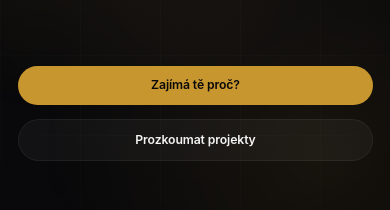
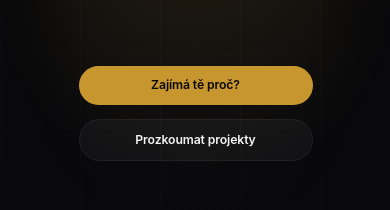
Before and after one commit to Peter-Pix/petrpiskacek.online, a Next.js app: page / in a window 390 px wide. Shown: the part 443-653 px from the top of the page. Built offline with nearby package versions, Linux system fonts and the light colour scheme; no server answers.

Commit message:
fix: contain hero gold gradient to center, cap buttons at 60vw on mobile

```diff
--- a/src/app/globals.css
+++ b/src/app/globals.css
@@ -192,7 +192,14 @@
   font-size: 0.875rem;
   font-weight: 600;
   letter-spacing: -0.01em;
-  transition: all 0.25s cubic-bezier(0.4, 0, 0.2, 1);
+  transition: all 0.4s cubic-bezier(0.4, 0, 0.2, 1);
+  max-width: 60vw;
+}
+
+@media (min-width: 640px) {
+  .btn-apple {
+    max-width: none;
+  }
 }
 
 .btn-apple-primary {
@@ -302,9 +309,10 @@
   position: absolute;
   inset: 0;
   background:
-    radial-gradient(circle at 20% 30%, rgba(200, 150, 46, 0.12), transparent 45%),
-    radial-gradient(circle at 80% 70%, rgba(200, 150, 46, 0.08), transparent 40%),
-    radial-gradient(circle at 50% 50%, rgba(255, 255, 255, 0.02), transparent 60%);
+    radial-gradient(circle at 50% 40%, rgba(200, 150, 46, 0.14), transparent 50%),
+    radial-gradient(circle at 50% 60%, rgba(255, 255, 255, 0.02), transparent 60%);
+  mask-image: radial-gradient(ellipse at 50% 50%, black 40%, transparent 78%);
+  -webkit-mask-image: radial-gradient(ellipse at 50% 50%, black 40%, transparent 78%);
   pointer-events: none;
   animation: heroPulse 15s ease-in-out infinite;
 }
--- a/src/components/Hero.tsx
+++ b/src/components/Hero.tsx
@@ -165,10 +165,10 @@
             className="flex animate-fade-in-up flex-col items-center justify-center gap-4 sm:flex-row sm:gap-6"
             style={{ animationDelay: "0.4s" }}
           >
-            <a href="#pribeh" className="btn-apple btn-apple-primary w-full sm:w-auto">
+            <a href="#pribeh" className="btn-apple btn-apple-primary w-full sm:w-auto max-w-[60vw] sm:max-w-none">
               Zajímá tě proč?
             </a>
-            <a href="#projekty" className="btn-apple btn-apple-secondary w-full sm:w-auto">
+            <a href="#projekty" className="btn-apple btn-apple-secondary w-full sm:w-auto max-w-[60vw] sm:max-w-none">
               Prozkoumat projekty
             </a>
           </div>
```
